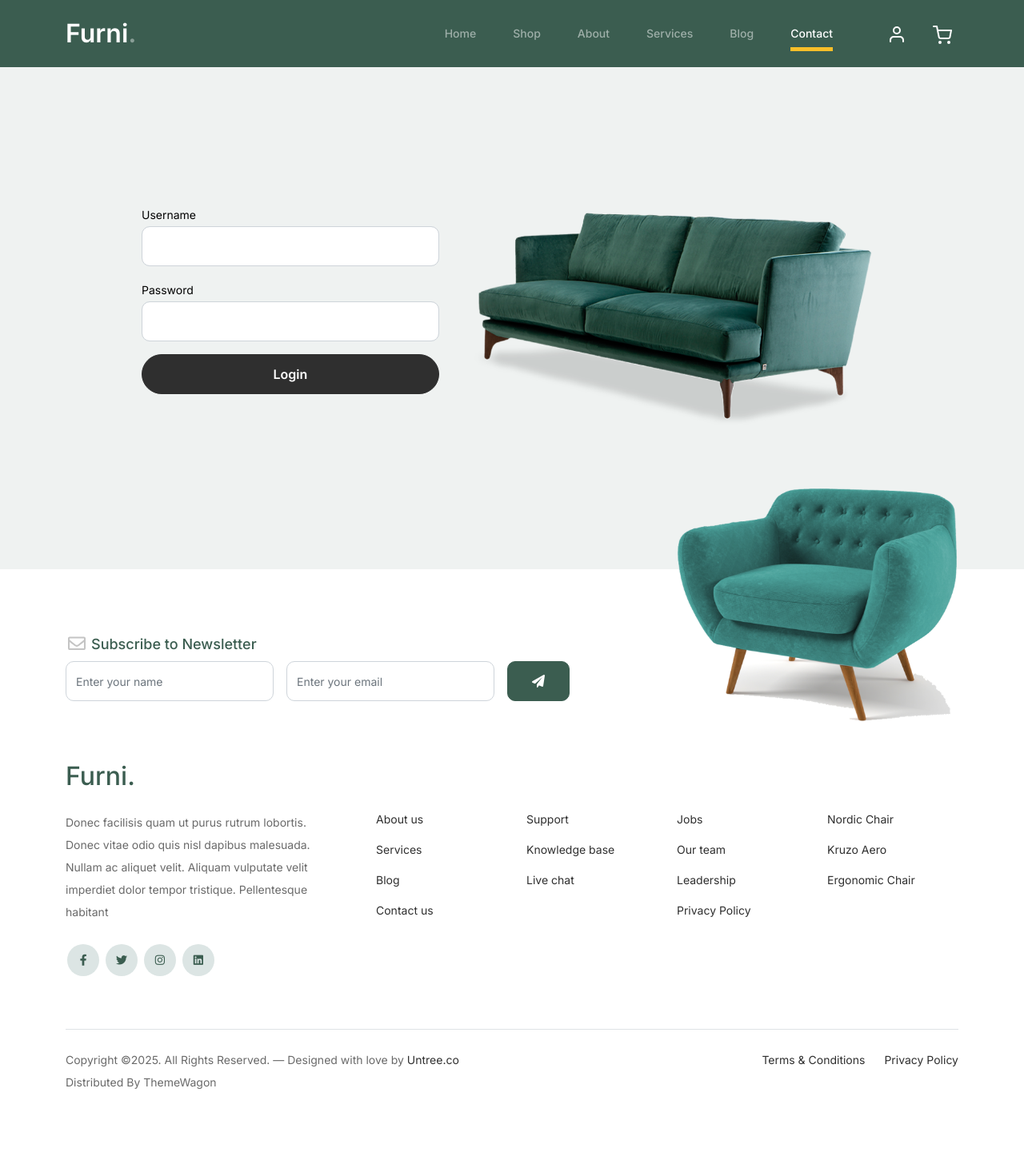
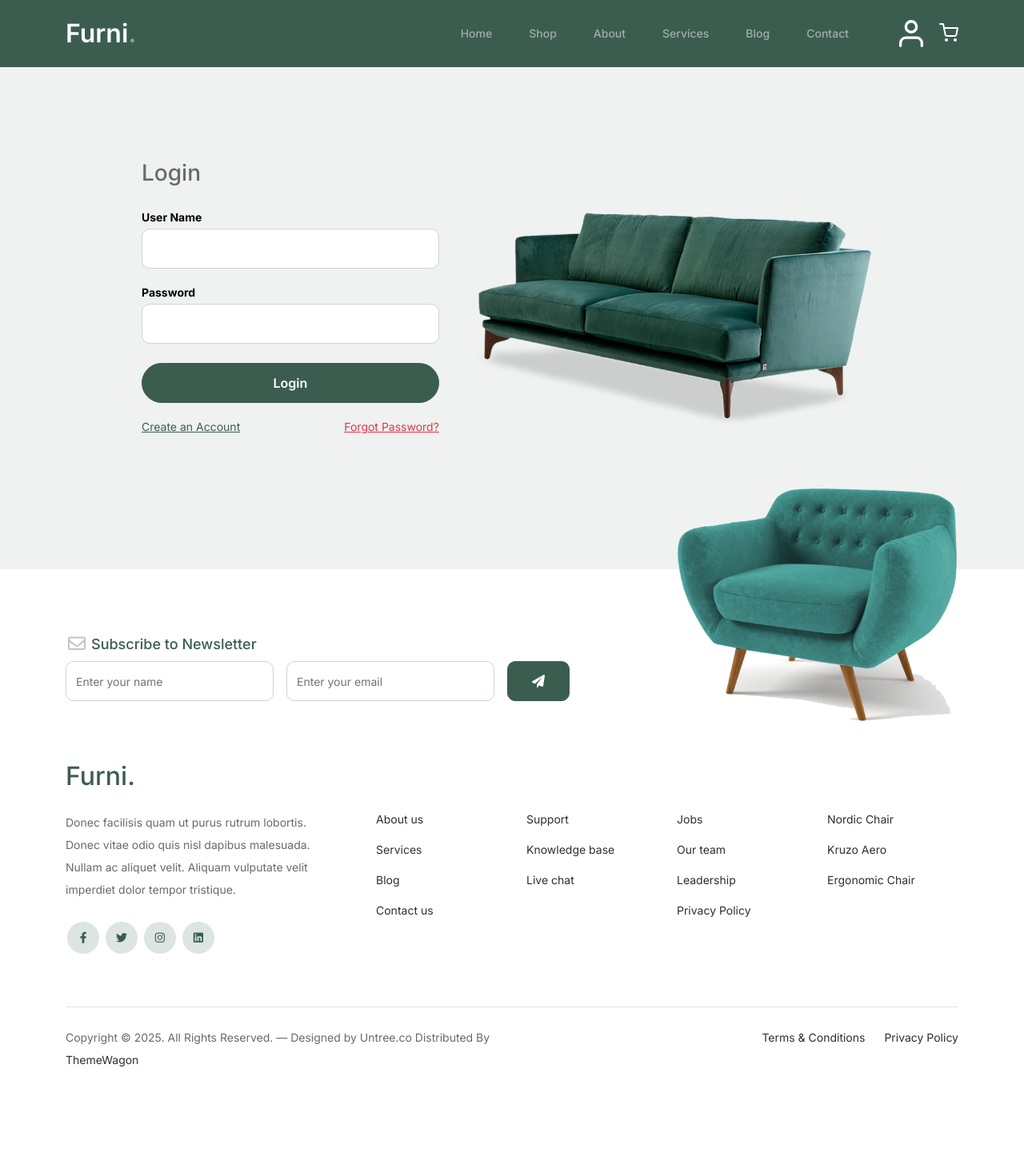
Before and after one commit to jeetpatel0095/djangoweb, a Django app: page /login/ in a window 1280 px wide. Shown: the whole page at 80% size. After the commit the page ends 1334 px from the top, so only its background shows below. Run offline with Django 5.2, Linux system fonts and the light colour scheme; some libraries are stand-ins or nearby versions.

Commit message:
new code
new

```diff
--- a/templates/about.html
+++ b/templates/about.html
@@ -1,4 +1,4 @@
-{% extends "layout.html" %}
+{% extends "base.html" %}
 {% load static %}
 
 {% block title %}About{% endblock %}
--- /dev/null
+++ b/templates/base.html
@@ -0,0 +1,236 @@
+{% load static %}
+<!doctype html>
+<html lang="en">
+<head>
+  <meta charset="utf-8">
+  <meta name="viewport" content="width=device-width, initial-scale=1, shrink-to-fit=no">
+
+  <link rel="shortcut icon" href="{% static 'images/favicon.png' %}">
+  <meta name="description" content="">
+  <meta name="keywords" content="bootstrap, bootstrap5, furniture">
+
+  <title>{% block title %}Furni{% endblock %}</title>
+
+  <!-- CSS -->
+  <link rel="stylesheet" href="{% static 'css/bootstrap.min.css' %}">
+  <link rel="stylesheet" href="https://cdnjs.cloudflare.com/ajax/libs/font-awesome/6.0.0-beta3/css/all.min.css">
+  <link rel="stylesheet" href="{% static 'css/tiny-slider.css' %}">
+  <link rel="stylesheet" href="{% static 'css/style.css' %}">
+
+  {% block extra_css %}{% endblock %}
+</head>
+<body>
+
+  <!-- Navbar -->
+  <nav class="custom-navbar navbar navbar-expand-md navbar-dark bg-dark" aria-label="Furni navigation bar">
+    <div class="container">
+      <a class="navbar-brand" href="{% url 'index' %}">Furni<span>.</span></a>
+
+      <button class="navbar-toggler" type="button" data-bs-toggle="collapse"
+              data-bs-target="#navbarsFurni" aria-controls="navbarsFurni"
+              aria-expanded="false" aria-label="Toggle navigation">
+        <span class="navbar-toggler-icon"></span>
+      </button>
+
+      <div class="collapse navbar-collapse" id="navbarsFurni">
+        <ul class="custom-navbar-nav navbar-nav ms-auto mb-2 mb-md-0">
+
+          <li class="nav-item {% block nav_home %}{% endblock %}">
+            <a class="nav-link" href="{% url 'index' %}">Home</a>
+          </li>
+
+          <li class="nav-item {% block nav_shop %}{% endblock %}">
+            <a class="nav-link" href="{% url 'shop' %}">Shop</a>
+          </li>
+
+          <li class="nav-item {% block nav_about %}{% endblock %}">
+            <a class="nav-link" href="{% url 'about' %}">About</a>
+          </li>
+
+          <li class="nav-item {% block nav_services %}{% endblock %}">
+            <a class="nav-link" href="{% url 'services' %}">Services</a>
+          </li>
+
+          <li class="nav-item {% block nav_blog %}{% endblock %}">
+            <a class="nav-link" href="{% url 'blog' %}">Blog</a>
+          </li>
+
+          <li class="nav-item {% block nav_contact %}{% endblock %}">
+            <a class="nav-link" href="{% url 'contact' %}">Contact</a>
+          </li>
+
+        </ul>
+
+        <ul class="custom-navbar-cta navbar-nav mb-2 mb-md-0 ms-5">
+
+          {% if user.is_authenticated %}
+          <!-- Logout -->
+          <li class="nav-item">
+            <a href="{% url 'logout' %}" title="Logout">
+              <img src="{% static 'images/logout.svg' %}" alt="Logout" style="width:30px;">
+            </a>
+          </li>
+          {% else %}
+          <!-- Login -->
+          <li class="nav-item">
+            <a href="{% url 'login' %}">
+              <img src="{% static 'images/user.svg' %}" alt="User" style="width:30px;">
+            </a>
+          </li>
+          {% endif %}
+
+          <!-- Cart -->
+          <li class="nav-item">
+            <a href="{% url 'cart' %}">
+              <img src="{% static 'images/cart.svg' %}" alt="Cart">
+            </a>
+          </li>
+
+        </ul>
+      </div>
+    </div>
+  </nav>
+  <!-- End Navbar -->
+  <!-- Messages (site-wide) -->
+  {% if messages %}
+  <div class="container mt-3">
+    {% for message in messages %}
+      <div class="alert alert-{% if 'error' in message.tags %}danger{% else %}{{ message.tags }}{% endif %} alert-dismissible fade show" role="alert">
+        {{ message }}
+        <button type="button" class="btn-close" data-bs-dismiss="alert" aria-label="Close"></button>
+      </div>
+    {% endfor %}
+  </div>
+  {% endif %}
+
+  <!-- Page Content -->
+  {% block content %}{% endblock %}
+  <!-- End Page Content -->
+
+  <!-- Footer -->
+  <footer class="footer-section">
+    <div class="container relative">
+
+      <div class="sofa-img">
+        <img src="{% static 'images/sofa.png' %}" alt="Image" class="img-fluid">
+      </div>
+
+      <div class="row">
+        <div class="col-lg-8">
+          <div class="subscription-form">
+            <h3 class="d-flex align-items-center">
+              <span class="me-1">
+                <img src="{% static 'images/envelope-outline.svg' %}" alt="Image" class="img-fluid">
+              </span>
+              <span>Subscribe to Newsletter</span>
+            </h3>
+
+            <form action="#" class="row g-3">
+              <div class="col-auto">
+                <input type="text" class="form-control" placeholder="Enter your name">
+              </div>
+              <div class="col-auto">
+                <input type="email" class="form-control" placeholder="Enter your email">
+              </div>
+              <div class="col-auto">
+                <button class="btn btn-primary" type="submit">
+                  <span class="fa fa-paper-plane"></span>
+                </button>
+              </div>
+            </form>
+
+          </div>
+        </div>
+      </div>
+
+      <div class="row g-5 mb-5">
+        <div class="col-lg-4">
+          <div class="mb-4 footer-logo-wrap">
+            <a href="#" class="footer-logo">Furni<span>.</span></a>
+          </div>
+
+          <p class="mb-4">
+            Donec facilisis quam ut purus rutrum lobortis. Donec vitae odio quis nisl dapibus malesuada.
+            Nullam ac aliquet velit. Aliquam vulputate velit imperdiet dolor tempor tristique.
+          </p>
+
+          <ul class="list-unstyled custom-social">
+            <li><a href="#"><span class="fab fa-facebook-f"></span></a></li>
+            <li><a href="#"><span class="fab fa-twitter"></span></a></li>
+            <li><a href="#"><span class="fab fa-instagram"></span></a></li>
+            <li><a href="#"><span class="fab fa-linkedin"></span></a></li>
+          </ul>
+        </div>
+
+        <div class="col-lg-8">
+          <div class="row links-wrap">
+            <div class="col-6 col-sm-6 col-md-3">
+              <ul class="list-unstyled">
+                <li><a href="#">About us</a></li>
+                <li><a href="#">Services</a></li>
+                <li><a href="#">Blog</a></li>
+                <li><a href="#">Contact us</a></li>
+              </ul>
+            </div>
+
+            <div class="col-6 col-sm-6 col-md-3">
+              <ul class="list-unstyled">
+                <li><a href="#">Support</a></li>
+                <li><a href="#">Knowledge base</a></li>
+                <li><a href="#">Live chat</a></li>
+              </ul>
+            </div>
+
+            <div class="col-6 col-sm-6 col-md-3">
+              <ul class="list-unstyled">
+                <li><a href="#">Jobs</a></li>
+                <li><a href="#">Our team</a></li>
+                <li><a href="#">Leadership</a></li>
+                <li><a href="#">Privacy Policy</a></li>
+              </ul>
+            </div>
+
+            <div class="col-6 col-sm-6 col-md-3">
+              <ul class="list-unstyled">
+                <li><a href="#">Nordic Chair</a></li>
+                <li><a href="#">Kruzo Aero</a></li>
+                <li><a href="#">Ergonomic Chair</a></li>
+              </ul>
+            </div>
+          </div>
+        </div>
+      </div>
+
+      <div class="border-top copyright">
+        <div class="row pt-4">
+          <div class="col-lg-6">
+            <p class="mb-2 text-center text-lg-start">
+              Copyright &copy;
+              <script>document.write(new Date().getFullYear());</script>.
+              All Rights Reserved. — Designed by Untree.co
+              Distributed By <a href="https://themewagon.com">ThemeWagon</a>
+            </p>
+          </div>
+
+          <div class="col-lg-6 text-center text-lg-end">
+            <ul class="list-unstyled d-inline-flex ms-auto">
+              <li class="me-4"><a href="#">Terms &amp; Conditions</a></li>
+              <li><a href="#">Privacy Policy</a></li>
+            </ul>
+          </div>
+
+        </div>
+      </div>
+
+    </div>
+  </footer>
+  <!-- End Footer -->
+
+  <!-- JS -->
+  <script src="{% static 'js/bootstrap.bundle.min.js' %}"></script>
+  <script src="{% static 'js/tiny-slider.js' %}"></script>
+  <script src="{% static 'js/custom.js' %}"></script>
+
+  {% block extra_js %}{% endblock %}
+</body>
+</html>
--- a/templates/blog.html
+++ b/templates/blog.html
@@ -1,4 +1,4 @@
-{% extends "layout.html" %}
+{% extends "base.html" %}
 {% load static %}
 
 {% block title %}blog{% endblock %}
--- a/templates/contact.html
+++ b/templates/contact.html
@@ -1,4 +1,4 @@
-{% extends "layout.html" %}
+{% extends "base.html" %}
 {% load static %}
 
 {% block title %}contact{% endblock %}
--- a/templates/login.html
+++ b/templates/login.html
@@ -1,12 +1,10 @@
-{% extends "layout.html" %}
+{% extends "base.html" %}
 {% load static %}
 
-{% block title %}contact{% endblock %}
-{% block nav_contact %} active {% endblock %}
+{% block title %}Login{% endblock %}
 
 {% block content %}
 
-<!-- Start Contact Form -->
 <div class="untree_co-section">
   <div class="container">
 
@@ -19,24 +17,30 @@
 
             <!-- Left: Login Form -->
             <div class="col-lg-5 mb-4">
-              <form class="d-flex flex-column gap-3">
+              <h3 class="mb-4">Login</h3>
 
-                <!-- Username -->
-                <div class="form-group">
-                  <label class="text-black" for="username">Username</label>
-                  <input type="text" class="form-control" id="username">
+              <form action="/login/" method="post">
+                {% csrf_token %}
+
+                <div class="form-group mb-3">
+                  <label class="text-black fw-bold" for="uname">User Name</label>
+                  <input type="text" class="form-control" id="uname" name="uname" required>
                 </div>
 
-                <!-- Password -->
-                <div class="form-group">
-                  <label class="text-black" for="password">Password</label>
-                  <input type="password" class="form-control" id="password">
+                <div class="form-group mb-3">
+                  <label class="text-black fw-bold" for="pwd">Password</label>
+                  <input type="password" class="form-control" id="pwd" name="pass1" required>
                 </div>
 
-                <!-- Button -->
-                <button type="submit" class="btn btn-primary-hover-outline">Login</button>
+                <button type="submit" class="btn btn-primary w-100 mt-2">Login</button>
+              </form>
 
-              </form>
+              <!-- Extra Links -->
+              <div class="mt-3 d-flex justify-content-between">
+                <a href="/register/" class="text-primary">Create an Account</a>
+                <a href="/forgot-password/" class="text-danger">Forgot Password?</a>
+              </div>
+
             </div>
 
             <!-- Right: Image -->
@@ -55,6 +59,5 @@
 
   </div>
 </div>
-<!-- End Contact Form -->
 
 {% endblock %}
--- a/templates/services.html
+++ b/templates/services.html
@@ -1,4 +1,4 @@
-{% extends "layout.html" %}
+{% extends "base.html" %}
 {% load static %}
 
 {% block title %}Services{% endblock %}
--- a/templates/thankyou.html
+++ b/templates/thankyou.html
@@ -1,4 +1,4 @@
-{% extends "layout.html" %}
+{% extends "base.html" %}
 {% load static %}
 
 {% block title %}thank you{% endblock %}
@@ -37,7 +37,7 @@
           </span>
           <h2 class="display-3 text-black">Thank you!</h2>
           <p class="lead mb-5">You order was successfuly completed.</p>
-          <p><a href="shop.html" class="btn btn-sm btn-outline-black">Back to shop</a></p>
+		  <p><a href="{% url 'shop' %}" class="btn btn-sm btn-outline-black">Back to shop</a></p>
         </div>
       </div>
     </div>
```
Also changed, not shown: templates/cart.html (+3 -4 lines), templates/checkout.html (+4 -4 lines), templates/index.html (+6 -6 lines), templates/register.html (added, +81 -0 lines), templates/shop.html (+7 -7 lines).
